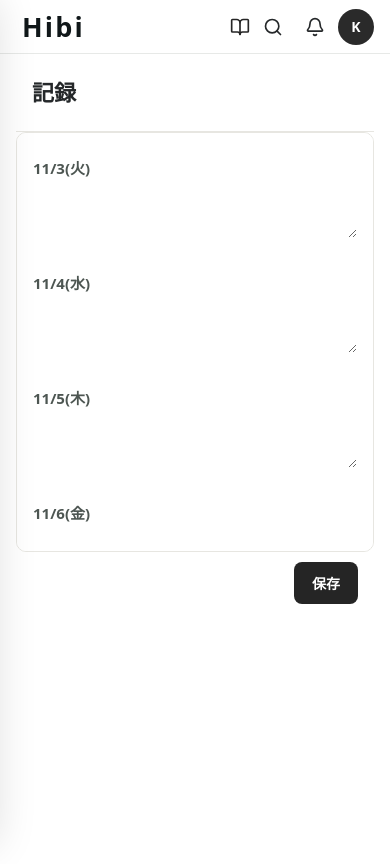
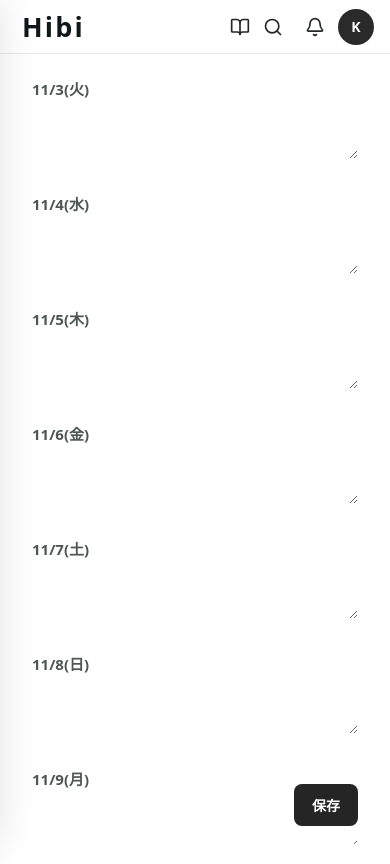
Before and after one commit to kotasimo/diary.codex, a Next.js app: page / in a window 390 px wide. Both pictures are taken after a click on the button 240 px from the left and 26 px from the top of the page. Shown: the top 864 px of the page. Built offline with nearby package versions, Linux system fonts and the light colour scheme.

Commit message:
make records editor fill viewport

```diff
--- a/app/quiet.css
+++ b/app/quiet.css
@@ -1398,12 +1398,15 @@ body {
 .week-range-mobile { display: none; }
 
 .records-page {
+  position: relative;
+  height: calc(100vh - 61px);
   max-width: 760px;
   margin: 0 auto;
 }
 .records-panel {
+  height: 100%;
   max-width: 760px;
-  border: 1px solid #e7e6e1;
+  border: 0;
   background: #fff;
 }
 .records-heading {
@@ -1414,17 +1417,17 @@ body {
 }
 .records-heading h1 { margin: 0 0 6px; font: 700 27px/1.3 var(--serif); }
 .records-heading p:last-child { margin: 0; color: #747a75; font-size: 12px; }
-.records-body { padding: 0 0 40px; }
+.records-body { padding: 0; height: 100%; }
 .records-form {
   display: flex;
   flex-direction: column;
   gap: 0;
-  height: 500px;
+  height: 100%;
   overflow-y: auto;
   overscroll-behavior: contain;
   touch-action: pan-y;
-  border: 1px solid #e7e6e1;
-  border-radius: 10px;
+  border: 0;
+  border-radius: 0;
   background: #fff;
   padding: 24px 36px;
 }
@@ -1495,8 +1498,9 @@ body {
 .records-form textarea:focus { border-color: transparent; box-shadow: none; }
 .record-day textarea { flex: none; width: 100%; height: 52px; min-height: 52px; }
 .records-save {
-  display: block;
-  margin: 12px -12px 24px auto;
+  position: absolute;
+  right: -12px;
+  bottom: 18px;
   min-height: 42px;
   padding: 9px 18px;
 }
@@ -1652,7 +1656,7 @@ body {
     border: 0;
   }
 
-  .records-page { max-width: none; }
+  .records-page { max-width: none; height: calc(100vh - 54px); }
 
   .records-heading {
     padding: 24px 16px 18px;
@@ -1660,10 +1664,10 @@ body {
 
   .records-heading h1 { font-size: 22px; }
   .records-heading p:last-child { font-size: 11px; }
-  .records-body { padding: 0 0 40px; }
-  .records-form { height: 420px; padding: 10px 16px; }
+  .records-body { padding: 0; }
+  .records-form { padding: 10px 16px; }
   .record-day { padding: 14px 0 20px; }
-  .records-save { margin: 10px 16px 18px auto; }
+  .records-save { right: 16px; bottom: 18px; }
   .records-genres { margin: 18px 0 12px; }
   .life-record { padding: 16px 2px; }
 
--- a/components/diary/RecordsView.tsx
+++ b/components/diary/RecordsView.tsx
@@ -57,9 +57,6 @@ export function RecordsView({
   return (
     <div className="records-page">
       <section className="content-panel records-panel">
-        <header className="records-heading">
-          <h1>記録</h1>
-        </header>
         <div className="records-form">
             {dates.map((date) => (
               <label className="record-day" key={date}>
```
